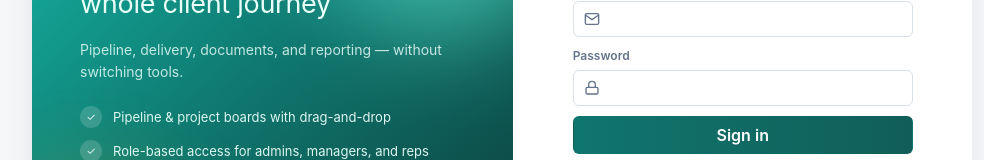
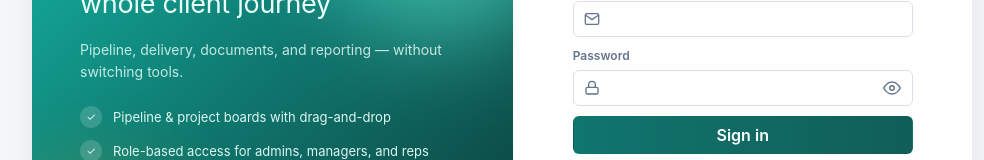
Before and after one commit to Iseoluwa-Tonade/Supertelquecrm, a Next.js app: page /login in a window 1280 px wide. Shown: the part 326-486 px from the top of the page, without its empty margins (138-1122 px from the left). Built offline with nearby package versions, Linux system fonts and the light colour scheme.

Commit message:
feat: implement initial authentication flow with login page, Supabase middleware, and AppContext state management

```diff
--- a/app/layout.tsx
+++ b/app/layout.tsx
@@ -9,7 +9,7 @@ export const metadata: Metadata = {
 export default function RootLayout({ children }: { children: React.ReactNode }) {
   return (
     <html lang="en">
-      <body>{children}</body>
+      <body suppressHydrationWarning>{children}</body>
     </html>
   );
 }
--- a/app/login/page.tsx
+++ b/app/login/page.tsx
@@ -7,6 +7,7 @@ import { createClient } from "@/lib/supabase/client";
 export default function LoginPage() {
   const [email, setEmail] = useState("");
   const [password, setPassword] = useState("");
+  const [showPassword, setShowPassword] = useState(false);
   const [error, setError] = useState("");
   const [loading, setLoading] = useState(false);
   const router = useRouter();
@@ -143,13 +144,31 @@ export default function LoginPage() {
                     <path d="M7 11V7a5 5 0 0 1 10 0v4" />
                   </svg>
                   <input
-                    type="password"
+                    type={showPassword ? "text" : "password"}
                     value={password}
                     onChange={(e) => setPassword(e.target.value)}
-                    className="pl-[34px]"
+                    className="pl-[34px] pr-[34px]"
                     autoComplete="current-password"
                     required
                   />
+                  <button
+                    type="button"
+                    onClick={() => setShowPassword(!showPassword)}
+                    className="absolute right-[8px] top-1/2 -translate-y-1/2 w-[26px] h-[26px] p-0 grid place-items-center border-0 bg-transparent text-crm-muted cursor-pointer hover:text-crm-accent-strong"
+                    tabIndex={-1}
+                  >
+                    {showPassword ? (
+                      <svg width="18" height="18" viewBox="0 0 24 24" fill="none" stroke="currentColor" strokeWidth="2">
+                        <path d="M17.94 17.94A10.07 10.07 0 0 1 12 20c-7 0-11-8-11-8a18.45 18.45 0 0 1 5.06-5.94M9.9 4.24A9.12 9.12 0 0 1 12 4c7 0 11 8 11 8a18.5 18.5 0 0 1-2.16 3.19m-6.72-1.07a3 3 0 1 1-4.24-4.24" />
+                        <line x1="1" y1="1" x2="23" y2="23" />
+                      </svg>
+                    ) : (
+                      <svg width="18" height="18" viewBox="0 0 24 24" fill="none" stroke="currentColor" strokeWidth="2">
+                        <path d="M1 12s4-8 11-8 11 8 11 8-4 8-11 8-11-8-11-8z" />
+                        <circle cx="12" cy="12" r="3" />
+                      </svg>
+                    )}
+                  </button>
                 </div>
               </label>
 
--- a/components/Sidebar.tsx
+++ b/components/Sidebar.tsx
@@ -5,7 +5,7 @@ import { useApp } from "@/lib/AppContext";
 import { NAV_VIEWS } from "@/lib/types";
 import Link from "next/link";
 
-const SVG_ICONS: Record<string, JSX.Element> = {
+const SVG_ICONS: Record<string, React.ReactNode> = {
   overview: (
     <svg viewBox="0 0 24 24" fill="none" stroke="currentColor" strokeWidth="2" className="w-[17px] h-[17px] shrink-0">
       <rect x="3" y="3" width="7" height="8" /><rect x="14" y="3" width="7" height="5" /><rect x="14" y="12" width="7" height="9" /><rect x="3" y="15" width="7" height="6" />
--- a/components/Toast.tsx
+++ b/components/Toast.tsx
@@ -15,17 +15,17 @@ export function useToast() {
 export function ToastProvider({ children }: { children: ReactNode }) {
   const [message, setMessage] = useState("");
   const [visible, setVisible] = useState(false);
-  const timerRef = useRef<ReturnType<typeof setTimeout>>();
+  const timerRef = useRef<number>(0);
 
   const flash = useCallback((msg: string) => {
     setMessage(msg);
     setVisible(true);
-    clearTimeout(timerRef.current);
-    timerRef.current = setTimeout(() => setVisible(false), 1300);
+    window.clearTimeout(timerRef.current);
+    timerRef.current = window.setTimeout(() => setVisible(false), 1300);
   }, []);
 
   useEffect(() => {
-    return () => clearTimeout(timerRef.current);
+    return () => window.clearTimeout(timerRef.current);
   }, []);
 
   return (
--- a/lib/AppContext.tsx
+++ b/lib/AppContext.tsx
@@ -368,6 +368,7 @@ export function AppProvider({ children }: { children: ReactNode }) {
     setCalcTax: (t) => setState((prev) => ({ ...prev, calcTax: t })),
     setTeamViewsOpenId: (id) => setState((prev) => ({ ...prev, teamViewsOpenId: id })),
     setPreviewDoc: (doc) => setState((prev) => ({ ...prev, previewDoc: doc })),
+    setTheme,
     refreshData,
     loadDocuments,
     loadMessages,
--- a/lib/supabase/middleware.ts
+++ b/lib/supabase/middleware.ts
@@ -12,8 +12,8 @@ export async function updateSession(request: NextRequest) {
         getAll() {
           return request.cookies.getAll();
         },
-        setAll(cookiesToSet) {
-          cookiesToSet.forEach(({ name, value, options }) =>
+        setAll(cookiesToSet: { name: string; value: string; options: Record<string, unknown> }[]) {
+          cookiesToSet.forEach(({ name, value }) =>
             request.cookies.set(name, value)
           );
           supabaseResponse = NextResponse.next({ request });
--- a/lib/supabase/server.ts
+++ b/lib/supabase/server.ts
@@ -12,7 +12,7 @@ export async function createServerSupabaseClient() {
         getAll() {
           return cookieStore.getAll();
         },
-        setAll(cookiesToSet) {
+        setAll(cookiesToSet: { name: string; value: string; options: Record<string, unknown> }[]) {
           try {
             cookiesToSet.forEach(({ name, value, options }) =>
               cookieStore.set(name, value, options)
--- a/lib/utils.ts
+++ b/lib/utils.ts
@@ -1,3 +1,5 @@
+import { PIPELINE_COLUMNS, PROJECT_COLUMNS, FOCUS_COLUMNS } from "@/lib/types";
+
 export function cn(...classes: (string | boolean | undefined | null)[]): string {
   return classes.filter(Boolean).join(" ");
 }
@@ -77,3 +79,9 @@ export function formatChangeValue(value: unknown): string {
   if (typeof value === "number") return String(value);
   return String(value);
 }
+
+export function normalizeStatus(status: string): string {
+  const all = [...PIPELINE_COLUMNS, ...PROJECT_COLUMNS, ...FOCUS_COLUMNS];
+  const found = all.find((c) => c.id === status);
+  return found ? status : "responded_email";
+}
--- a/tsconfig.json
+++ b/tsconfig.json
@@ -17,5 +17,5 @@
     "paths": { "@/*": ["./*"] }
   },
   "include": ["next-env.d.ts", "**/*.ts", "**/*.tsx", ".next/types/**/*.ts"],
-  "exclude": ["node_modules"]
+  "exclude": ["node_modules", "supabase"]
 }
```
